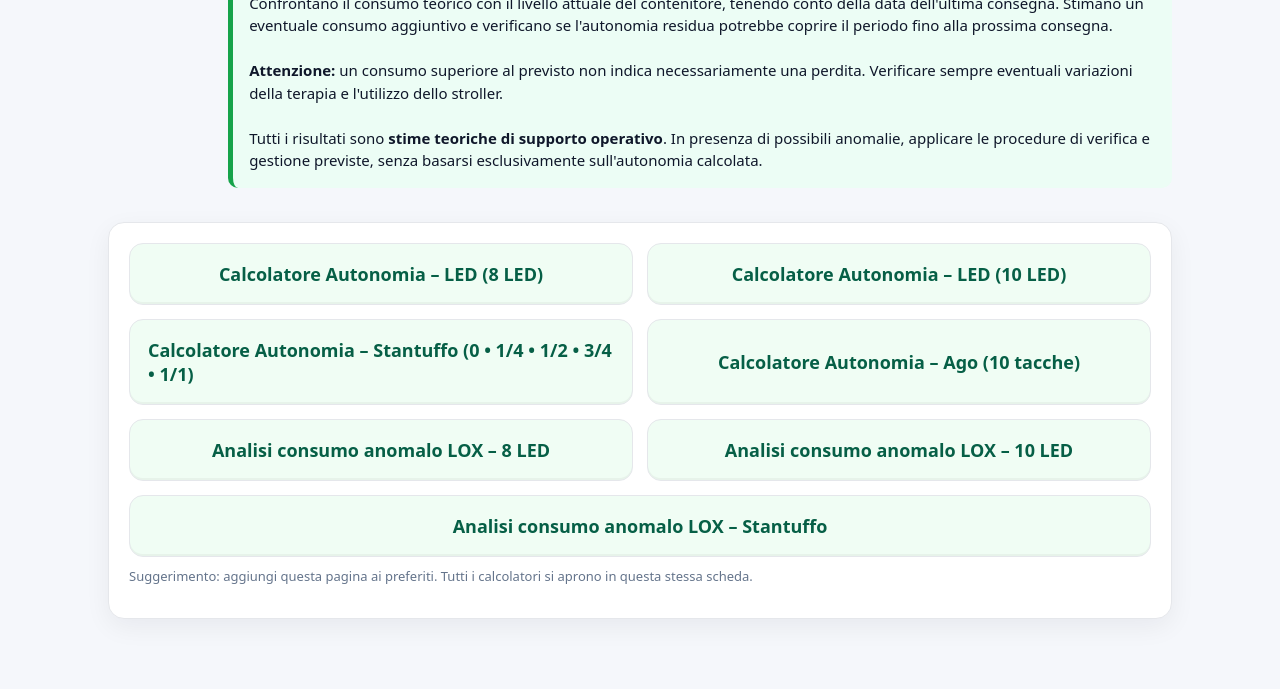
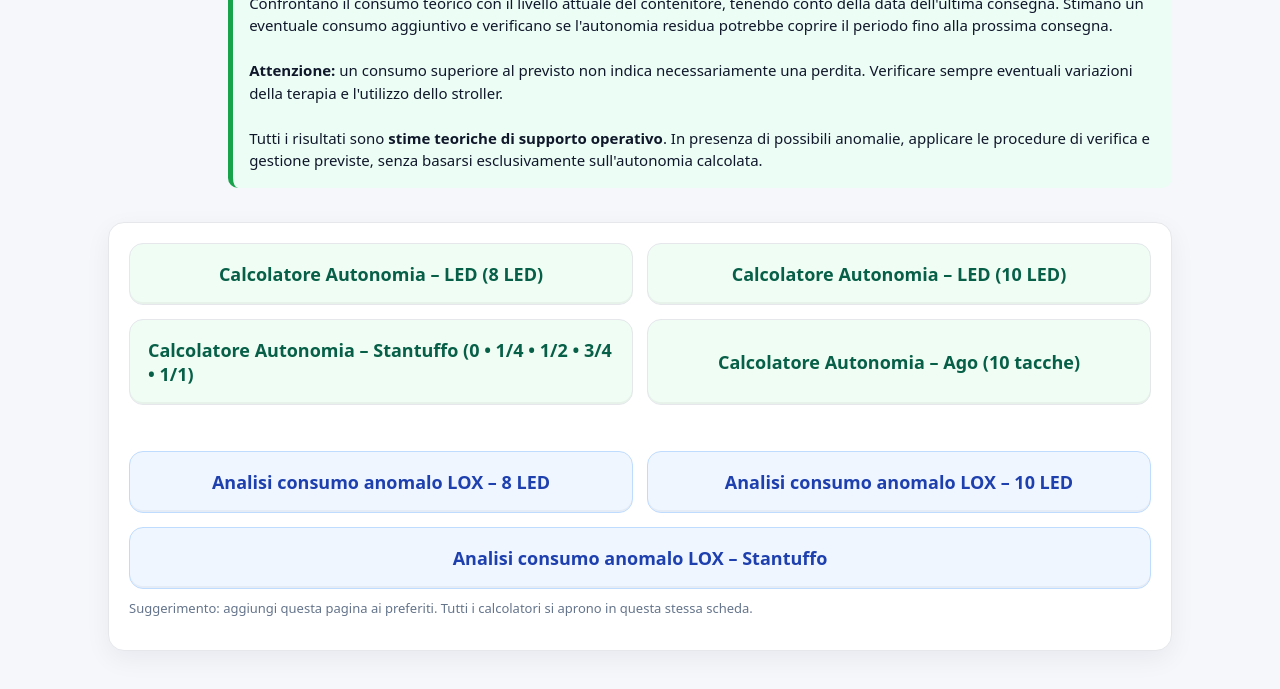
Before and after one commit to Enzothesun/Calcolatori-contenitori-Ossigeno-Liquido, a plain HTML site: page index.html in a window 1280 px wide. Shown: the part 311-1000 px from the top of the page. Before the commit the page ends 978 px from the top, so only its background shows below. Drawn offline with Linux system fonts and the light colour scheme.

Commit message:
Update index.html

```diff
--- a/index.html
+++ b/index.html
@@ -74,19 +74,32 @@ e gestione previste, senza basarsi esclusivamente sull'autonomia calcolata.
         <a class="btn" href="Calcolatore ago 10 tacche.html">Calcolatore Autonomia – Ago (10 tacche)</a>
 
 
-<a class="btn" href="analisi_consumo_LOX_8LED.html">
+
+<!-- Separazione dai calcolatori di autonomia -->
+<div style="grid-column:1/-1; height:18px;"></div>
+
+<!-- Analisi consumo anomalo - 8 LED -->
+<a class="btn"
+   href="analisi_consumo_LOX_8LED.html"
+   style="background:#eff6ff; color:#1e40af; border-color:#bfdbfe;">
   Analisi consumo anomalo LOX – 8 LED
 </a>
 
-<a class="btn" href="analisi_consumo_LOX_10LED.html">
+<!-- Analisi consumo anomalo - 10 LED -->
+<a class="btn"
+   href="analisi_consumo_LOX_10LED.html"
+   style="background:#eff6ff; color:#1e40af; border-color:#bfdbfe;">
   Analisi consumo anomalo LOX – 10 LED
 </a>
 
+<!-- Analisi consumo anomalo - Stantuffo -->
 <a class="btn"
    href="analisi_consumo_LOX_stantuffo.html"
-   style="grid-column:1/-1;">
+   style="background:#eff6ff; color:#1e40af;
+          border-color:#bfdbfe; grid-column:1/-1;">
   Analisi consumo anomalo LOX – Stantuffo
 </a>
+
 
 
       </div>
```
